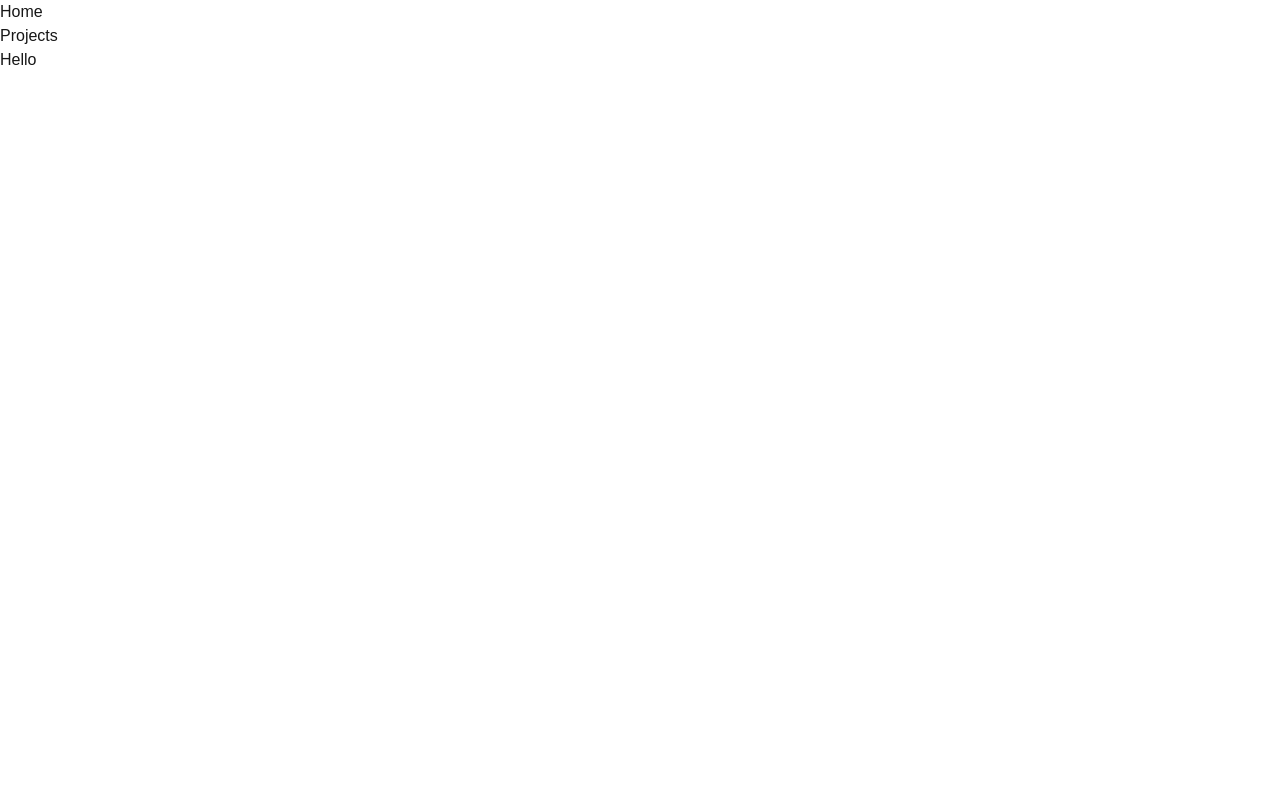
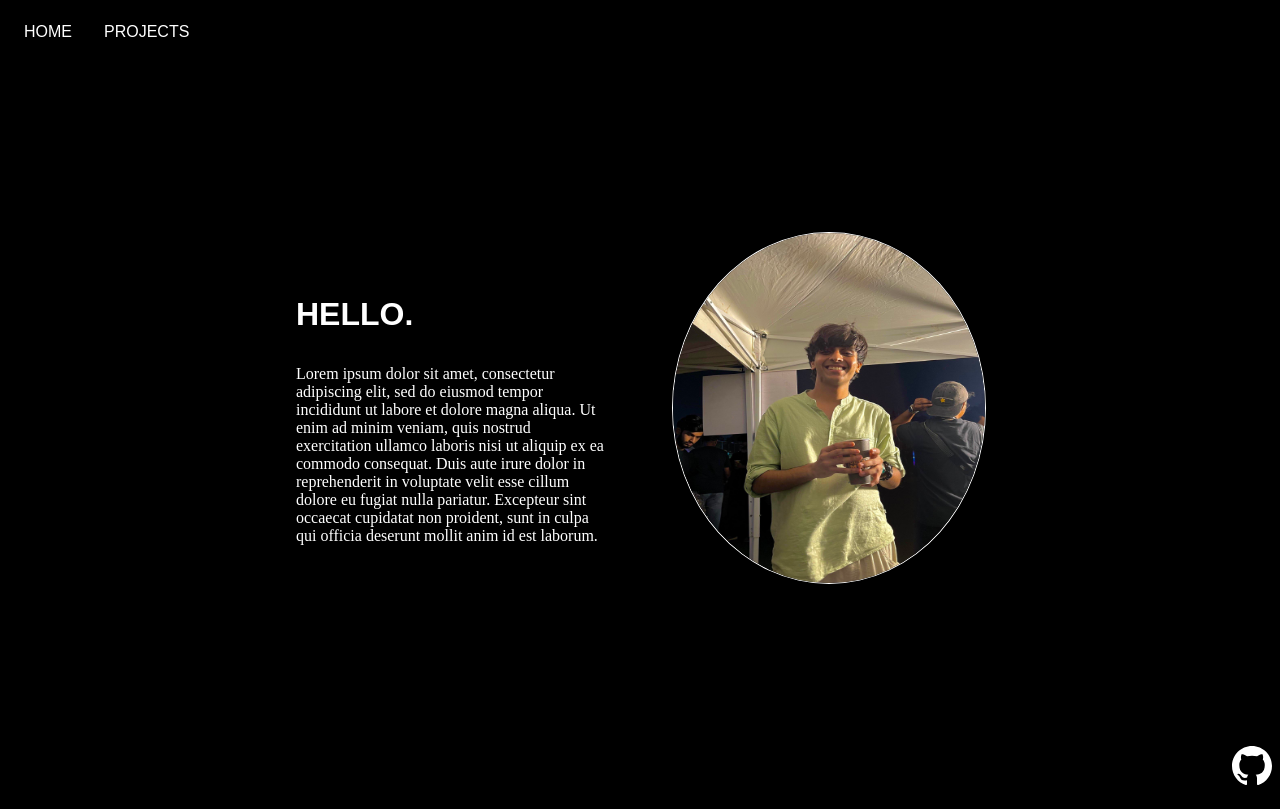
Before and after one commit to fauxriarty/portfolio, a Next.js app: page / in a window 1280 px wide. Built offline with nearby package versions, Linux system fonts and the light colour scheme.

Commit message:
basics with scss

```diff
--- a/package.json
+++ b/package.json
@@ -17,6 +17,7 @@
     "@types/node": "22.13.1",
     "@types/react": "19.0.8",
     "postcss": "^8",
+    "sass": "^1.84.0",
     "tailwindcss": "^3.4.1",
     "typescript": "5.7.3"
   }
--- a/src/components/atoms/image.tsx
+++ b/src/components/atoms/image.tsx
@@ -1,20 +1,35 @@
-import  React from 'react';
+import React from 'react';
 
-export const Image = (props: any) => {
+interface ImageProps {
+  src: string;
+  alt: string;
+  loading?: 'lazy' | 'eager';
+  className?: string;
+}
+
+export const Image: React.FC<ImageProps> = ({
+  src,
+  alt,
+  loading = 'lazy',
+  className
+}) => {
+  // Extract the path without extension
+  const basePath = src.replace(/\.[^/.]+$/, '');
+
   return (
     <img
-        src={props.baseUrl + "original.webp"}
-        srcSet={
-        props.baseUrl + "567w.webp 567w" + "," +
-        props.baseUrl + "768w.webp 768w" + "," +
-        props.baseUrl + "992w.webp 992w"
-        }
+      src={`${basePath}.webp`}
+      srcSet={`
+        ${basePath}-567w.webp 567w,
+        ${basePath}-768w.webp 768w,
+        ${basePath}-992w.webp 992w
+      `}
       sizes="(max-width: 567px) 567w,
              (max-width: 768px) 768w,
              (max-width: 992px) 992w"
-        alt={props.alt}
-        loading={props.loading}
-        className={props.className}
+      alt={alt}
+      loading={loading}
+      className={className}
     />
   );
 };
--- a/src/layout/footer.tsx
+++ b/src/layout/footer.tsx
@@ -8,7 +8,7 @@ export const Footer = () => {
         <li>
           <GraphicLink
             src="/github.svg"
-            url="https://www.github.com/{yourUsername}"
+            url="https://www.github.com/fauxriarty"
             alt="github"
           />
         </li>
--- /dev/null
+++ b/src/main.scss
@@ -0,0 +1,148 @@
+$background-color: #000;
+$color: #fff;
+$header-and-footer-height: 3rem;
+$header-and-footer-padding: 0.5rem;
+$header-and-footer-margin: 0.5rem;
+$main-padding: 2rem;
+
+* {
+  margin: 0;
+  border: 0;
+  padding: 0;
+}
+
+body {
+  background-color: $background-color;
+  color: $color;
+  font-family: sans-serif;
+  font-size: 1rem;
+}
+
+header {
+  position: sticky;
+  top: 0;
+  background-color: $background-color;
+  margin-bottom: $header-and-footer-margin;
+  padding: $header-and-footer-padding;
+  height: $header-and-footer-height;
+  width: calc(100% - 2 * #{$header-and-footer-padding});
+
+  nav {
+    height: 100%;
+
+    ul {
+      display: flex;
+      flex-direction: row;
+      height: inherit;
+
+      li {
+        display: inherit;
+        align-items: center;
+
+        a {
+          display: flex;
+          flex-direction: column;
+          justify-content: center;
+          padding: 0 1rem;
+          height: 100%;
+          width: 100%;
+          color: inherit;
+          text-transform: uppercase;
+          text-decoration: none;
+          text-align: center;
+
+          &:hover,
+          &:focus {
+            background-color: $background-color;
+            color: $color;
+            filter: invert(1);
+          }
+        }
+      }
+    }
+  }
+}
+
+main {
+  display: flex;
+  flex-direction: column;
+  flex-grow: 1;
+  margin: 0 auto calc(#{$header-and-footer-height} + #{$header-and-footer-padding} + #{$header-and-footer-margin} + 1px);
+  padding: $main-padding;
+  min-height: calc(
+    100vh - 2 * #{$header-and-footer-height} - 2 * #{$header-and-footer-padding} - 2 * #{$header-and-footer-margin} -
+      2 * #{$main-padding}
+  );
+  width: 100%;
+  max-width: calc(100vw - 2 * 1.5rem);
+  overflow-x: hidden;
+
+  @media (min-width: 768px) {
+    max-width: calc(768px - 2 * 1.5rem);
+  }
+
+  h1 {
+    font-size: 2rem;
+    text-transform: uppercase;
+    padding: 1em 0 0.5em;
+  }
+
+  p {
+    font-family: serif;
+    padding: 1em 0 0.5em;
+  }
+
+  section {
+    flex-grow: 1;
+    flex-direction: row-reverse;
+
+    @media (min-width: 768px) {
+        display: flex;
+        gap: 1rem;
+    }
+
+    div {
+        display: flex;
+        justify-content: center;
+        flex-direction: column;
+        padding: 1rem;
+        overflow: hidden;
+        margin: 0 auto;
+        max-width: calc(768px / 2);
+
+        @media (min-width: 768px) {
+            width: 50%;
+        }
+
+        img.circle {
+            width: 100%;
+            border-radius: 75%;
+            border: 1px solid white;
+        }
+    }
+  }
+}
+
+footer {
+  position: fixed;
+  bottom: 0;
+  background-color: $background-color;
+  display: flex;
+  flex-direction: row;
+  justify-content: flex-end;
+  margin-top: $header-and-footer-margin;
+  padding: $header-and-footer-padding;
+  height: $header-and-footer-height;
+  width: calc(100% - 2 * #{$header-and-footer-padding});
+
+  ul {
+    display: inherit;
+    gap: 1rem;
+
+    li {
+      display: inherit;
+      flex-grow: inherit;
+      align-items: center;
+    }
+  }
+}
--- a/src/pages/_app.js
+++ b/src/pages/_app.js
@@ -1,4 +1,4 @@
-import "../app/globals.css";
+import "../main.scss";
 import { Layout } from "../layout";
 
 export const App = ({ Component, pageProps }) => {
--- /dev/null
+++ b/src/pages/index.scss
@@ -0,0 +1,40 @@
+section {
+    flex-grow: 1;
+    flex-direction: row-reverse;
+
+    @media (min-width: 768px) {
+        display: flex;
+        gap: 1rem;
+    }
+
+    div {
+        display: flex;
+        justify-content: center;
+        flex-direction: column;
+        padding: 1rem;
+        overflow: hidden;
+        margin: 0 auto;
+        max-width: calc(768px / 2);
+
+        @media (min-width: 768px) {
+            width: 50%;
+        }
+
+        img.circle {
+            width: 100%;
+            border-radius: 75%;
+            border: 1px solid white;
+        }
+    }
+}
+
+.content{
+    margin:55;
+}
+
+@media (min-width: 768px) {
+    .home {
+      grid-template-columns: auto 2fr;
+      gap: 2rem; // Increases spacing on larger screens
+    }
+  }
--- a/src/pages/index.tsx
+++ b/src/pages/index.tsx
@@ -1,8 +1,38 @@
 import React from 'react';
+import Image from "next/image";
+import "./index.scss";
 
-// default for the root of the site in next routing
 export const Home = () => {
-    return <p>Hello</p>;
-  };
+  return (
+    <section className="home">
+        <div>
+          <Image
+            src="/avatar/profilepic.jpg"
+            className="circle"
+            alt="A picture of me."
+            loading="eager"
+            width={400}
+            height={350}
+            priority
+            sizes="(max-width: 768px) 90vw,
+                   (max-width: 1200px) 50vw,
+                   50vw"
+          />
+        </div>
+      <div className='content'>
+        <h1>Hello.</h1>
+        <p>
+          Lorem ipsum dolor sit amet, consectetur adipiscing elit, sed do eiusmod
+          tempor incididunt ut labore et dolore magna aliqua. Ut enim ad minim
+          veniam, quis nostrud exercitation ullamco laboris nisi ut aliquip ex ea
+          commodo consequat. Duis aute irure dolor in reprehenderit in voluptate
+          velit esse cillum dolore eu fugiat nulla pariatur. Excepteur sint
+          occaecat cupidatat non proident, sunt in culpa qui officia deserunt
+          mollit anim id est laborum.
+        </p>
+      </div>
+    </section>
+  );
+};
 
-  export default Home;
+export default Home;
```
Also changed, not shown: public/avatar/profilepic.jpg (added), 1 other file (tests, documents, lock files or other folders). Lines whose indentation alone changed are shown as unchanged.
